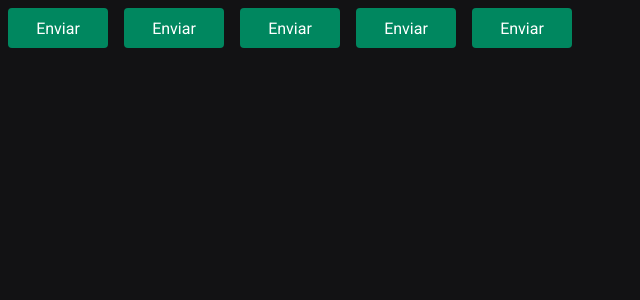
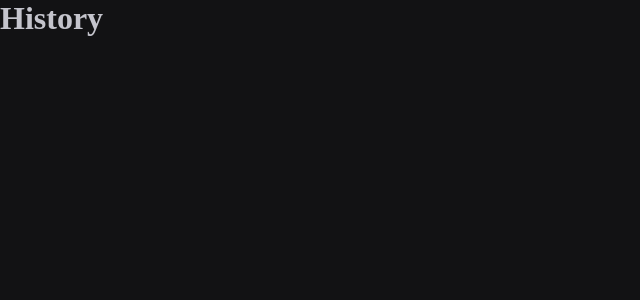
Before and after one commit to LuisHenriqueXavier/02-ignite-timer, a React (Vite) app: page /History in a window 1280 px wide. Shown: the top 300 px of the page, without its empty margins (0-640 px from the left). Built offline with nearby package versions, Linux system fonts and the light colour scheme.

Commit message:
Feat: adicionado BrouserRouter e Router

```diff
--- a/package.json
+++ b/package.json
@@ -12,14 +12,16 @@
   "dependencies": {
     "react": "^18.3.1",
     "react-dom": "^18.3.1",
+    "react-router-dom": "^6.27.0",
     "styled-components": "^6.1.13"
   },
   "devDependencies": {
     "@eslint/js": "^9.11.1",
+    "@rocketseat/eslint-config": "^2.2.2",
     "@types/react": "^18.3.10",
     "@types/react-dom": "^18.3.0",
     "@vitejs/plugin-react-swc": "^3.5.0",
-    "eslint": "^9.11.1",
+    "eslint": "^9.13.0",
     "eslint-plugin-react-hooks": "^5.1.0-rc.0",
     "eslint-plugin-react-refresh": "^0.4.12",
     "globals": "^15.9.0",
--- a/src/App.tsx
+++ b/src/App.tsx
@@ -1,18 +1,18 @@
 import { ThemeProvider } from 'styled-components'
-import { Button } from "./components/Button";
+import { BrowserRouter } from 'react-router-dom'
 import { defaultTheme } from './styles/themes/default';
 import { GlobalStyle } from './styles/global';
+import { Router } from './components/Router';
 
 
 
 export function App() {
   return (
   <ThemeProvider theme={defaultTheme}>
-    <Button variant="primary"/>
-    <Button variant="secondary"/>
-    <Button variant="danger"/>
-    <Button variant="success"/>
-    <Button/>
+    <BrowserRouter>
+    <Router />
+    </BrowserRouter>
+
     <GlobalStyle/>
   </ThemeProvider>
   )
--- a/src/components/Button.styles.ts
+++ /dev/null
@@ -1,33 +0,0 @@
-import styled, {css} from "styled-components";
-
-export type ButtonVariant = 'primary' | 'secondary' | 'danger' | 'success';
-
-interface ButtonContainerProps {
-    variant: ButtonVariant;
-}
-
-const buttonVariants = {
-    primary:'purple',
-    secondary: 'orange',
-    danger: 'red',
-    success: 'green'
-}
-
-export const ButtonContainer = styled.button<ButtonContainerProps>`
-    width: 100px;
-    height: 40px;
-    border-radius: 4px;
-    border: 0;
-    margin: 8px;
-
-    background-color: ${props => props.theme['green-500']};
-    color: ${props => props.theme.white}
-
-
-
-    /* ${props => {
-        return css`
-        background-color: ${buttonVariants[props.variant]}
-        `
-    }} */
-`
--- a/src/components/Button.tsx
+++ /dev/null
@@ -1,10 +0,0 @@
-import { ButtonContainer, ButtonVariant } from './Button.styles.ts'
-
-interface ButtonProps{
-    variant?: ButtonVariant;
-}
-
-
-export function Button({ variant = 'primary'}: ButtonProps){
-    return <ButtonContainer variant={variant}>Enviar</ButtonContainer>
-}
--- /dev/null
+++ b/src/components/Router.tsx
@@ -0,0 +1,12 @@
+import { Routes, Route } from 'react-router-dom'
+import { Home } from '../pages/Home'
+import { History } from '../pages/History';
+
+export function Router(){
+    return (
+        <Routes>
+            <Route path="/" element={ <Home /> } />
+            <Route path="/History" element={ <History /> }/>
+        </Routes>
+    );
+}
--- /dev/null
+++ b/src/pages/History.tsx
@@ -0,0 +1,3 @@
+export function History() {
+    return <h1>History</h1>
+}
--- /dev/null
+++ b/src/pages/Home.tsx
@@ -0,0 +1,3 @@
+export function Home() {
+    return <h1>Home</h1>
+}
--- a/src/styles/global.ts
+++ b/src/styles/global.ts
@@ -8,7 +8,7 @@
 }
 
 :focus{
-    outlone: 0;
+    outline: 0;
     box-shadow: 0 0 0 2px ${props => props.theme['green-500']};
 }
 
```
Also changed, not shown: .eslintrc.json (added), 1 other file (tests, documents, lock files or other folders).
